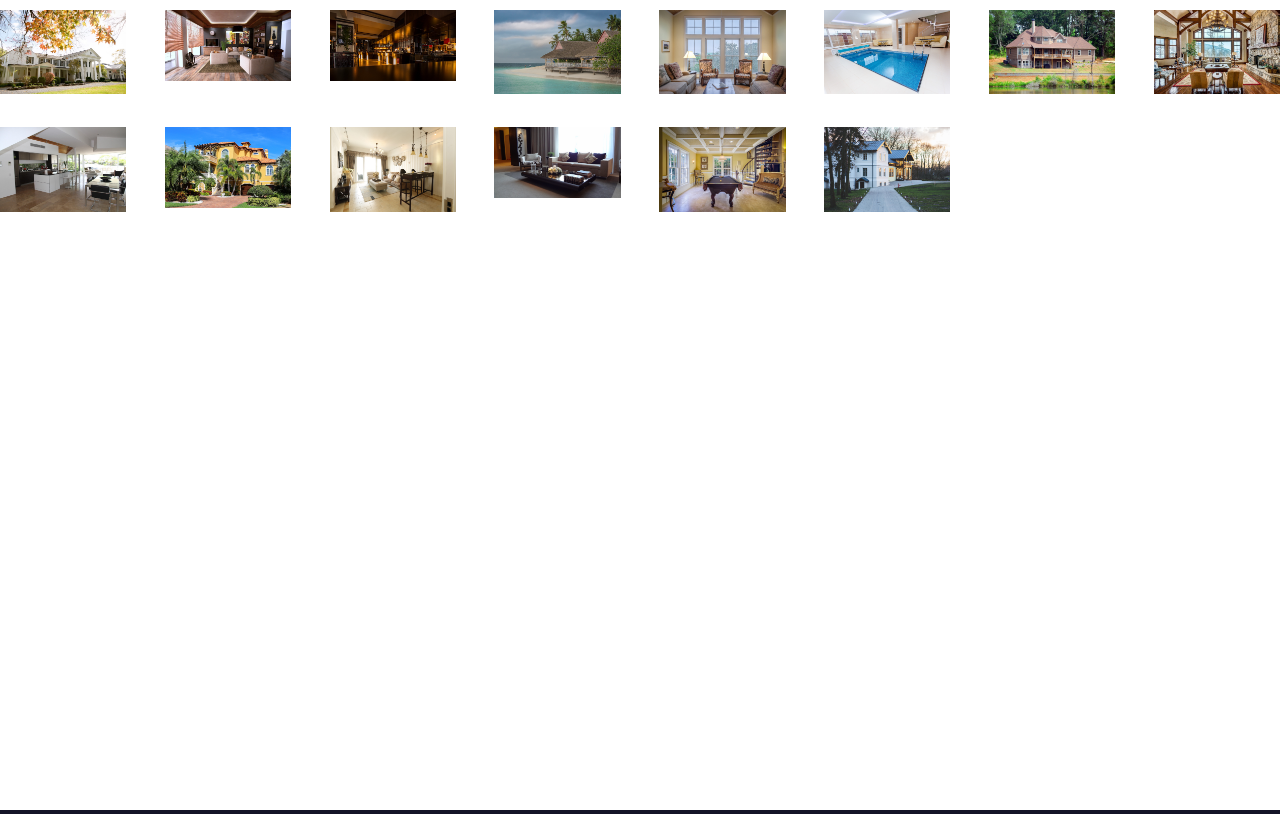
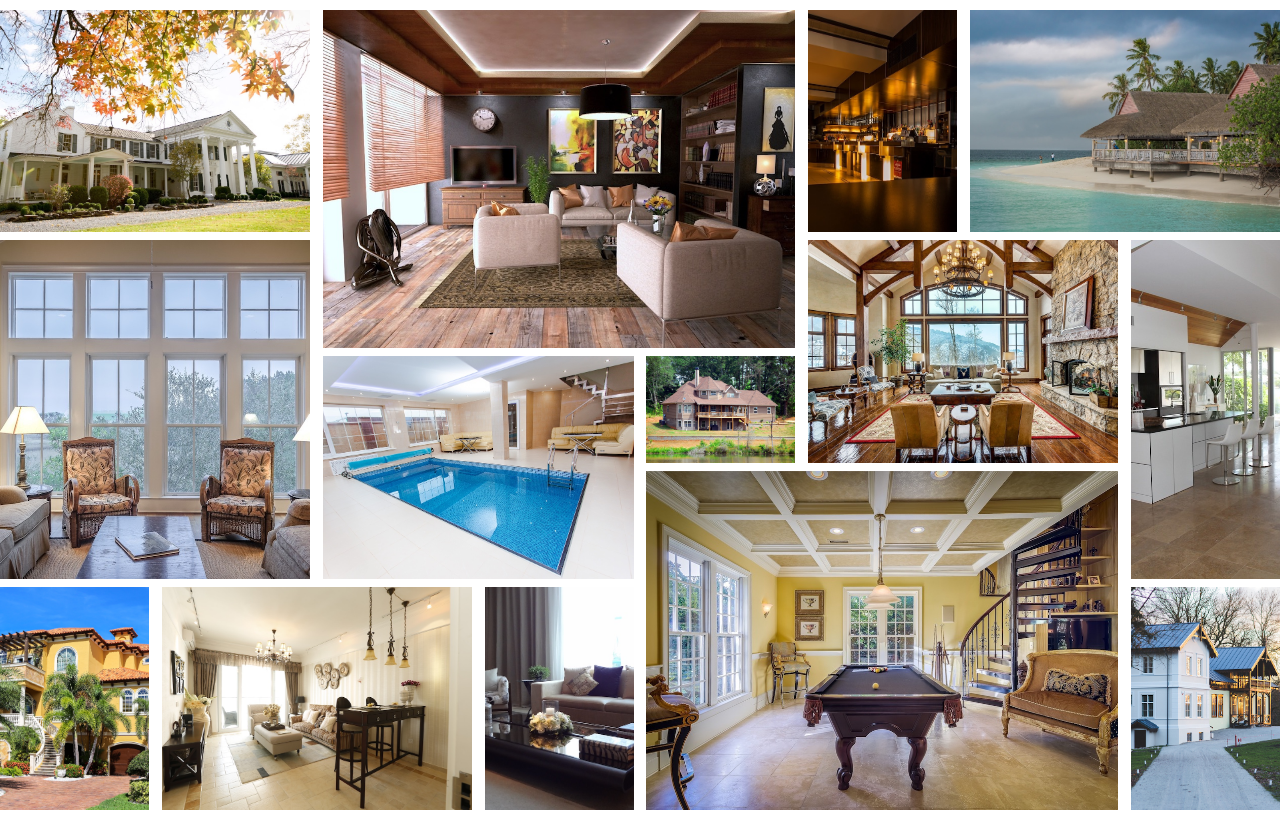
Before and after one commit to XusniddinNarkulov/Magic-Next, a website: page index.html in a window 1280 px wide. Shown: the part 2980-3794 px from the top of the page. Drawn offline with nearby package versions, Linux system fonts and the light colour scheme.

Commit message:
fixed gallery

```diff
--- a/index.html
+++ b/index.html
@@ -218,20 +218,20 @@
     </section>
 
     <section class="gallery">
-      <img src="img/gal-1.jpeg" alt="" />
-      <img src="img/gal-2.jpeg" alt="" />
-      <img src="img/gal-3.jpeg" alt="" />
-      <img src="img/gal-4.jpeg" alt="" />
-      <img src="img/gal-5.jpeg" alt="" />
-      <img src="img/gal-6.jpeg" alt="" />
-      <img src="img/gal-7.jpeg" alt="" />
-      <img src="img/gal-8.jpeg" alt="" />
-      <img src="img/gal-9.jpeg" alt="" />
-      <img src="img/gal-10.jpeg" alt="" />
-      <img src="img/gal-11.jpeg" alt="" />
-      <img src="img/gal-12.jpeg" alt="" />
-      <img src="img/gal-13.jpeg" alt="" />
-      <img src="img/gal-14.jpeg" alt="" />
+      <div><img src="img/gal-1.jpeg" alt="" /></div>
+      <div><img src="img/gal-2.jpeg" alt="" /></div>
+      <div><img src="img/gal-3.jpeg" alt="" /></div>
+      <div><img src="img/gal-4.jpeg" alt="" /></div>
+      <div><img src="img/gal-5.jpeg" alt="" /></div>
+      <div><img src="img/gal-6.jpeg" alt="" /></div>
+      <div><img src="img/gal-7.jpeg" alt="" /></div>
+      <div><img src="img/gal-8.jpeg" alt="" /></div>
+      <div><img src="img/gal-9.jpeg" alt="" /></div>
+      <div><img src="img/gal-10.jpeg" alt="" /></div>
+      <div><img src="img/gal-11.jpeg" alt="" /></div>
+      <div><img src="img/gal-12.jpeg" alt="" /></div>
+      <div><img src="img/gal-13.jpeg" alt="" /></div>
+      <div><img src="img/gal-14.jpeg" alt="" /></div>
     </section>
 
     <footer>
--- a/sass/main.scss
+++ b/sass/main.scss
@@ -329,73 +329,87 @@ b {
   display: grid;
   grid-template-columns: repeat(8, 1fr);
   grid-template-rows: repeat(7, 1fr);
-  gap: 3%;
+  gap: 1%;
   width: 100%;
   height: 100vh;
+  margin-bottom: 5%;
 
   @include mob {
     margin-top: 70%;
   }
 
+  div {
+    background-color: #888;
+    object-fit: cover;
+    // width: 100%;
+    // height: 100%;
+    // object-fit: cover;
+
     img {
       width: 100%;
+      height: 100%;
+      object-fit: cover;
     }
+
     &:nth-child(1) {
-    grid-column: 1/3;
-    grid-row: 1/3;
+      grid-column: 1 / 3;
+      grid-row: 1 / 3;
     }
 
     &:nth-child(2) {
-    grid-column: 3/6;
-    grid-row: 1/4;
+      grid-column: 3 / 6;
+      grid-row: 1 / 4;
     }
     &:nth-child(3) {
-    grid-column: 6/7;
-    grid-row: 1/3;
+      grid-column: 6 / 7;
+      grid-row: 1 / 3;
     }
     &:nth-child(4) {
-    grid-column: 7/9;
-    grid-row: 1/3;
+      grid-column: 7 / 9;
+      grid-row: 1 / 3;
     }
     &:nth-child(5) {
-    grid-column: 1/3;
-    grid-row: 3/6;
+      grid-column: 1 / 3;
+      grid-row: 3 / 6;
     }
     &:nth-child(6) {
-    grid-column: 3/5;
-    grid-row: 4/6;
+      grid-column: 3 / 5;
+      grid-row: 4 / 6;
     }
     &:nth-child(7) {
-    grid-column: 5/6;
-    grid-row: 4/5;
+      // height: 5rem;
+      // width: 10rem;
+      grid-column: 5 / 6;
+      grid-row: 4 / 5;
     }
     &:nth-child(8) {
-    grid-column: 6/8;
-    grid-row: 3/5;
+      grid-column: 6 / 8;
+      grid-row: 3 / 5;
     }
     &:nth-child(9) {
-    grid-column: 8/9;
-    grid-row: 3/6;
+      grid-column: 8 / 9;
+      grid-row: 3 / 6;
     }
     &:nth-child(10) {
-    grid-column: 1/2;
-    grid-row: 6/8;
+      grid-column: 1 / 2;
+      grid-row: 6 / 8;
     }
     &:nth-child(11) {
-    grid-column: 2/4;
-    grid-row: 6/8;
+      grid-column: 2 / 4;
+      grid-row: 6 / 8;
     }
     &:nth-child(12) {
-    grid-column: 4/5;
-    grid-row: 6/8;
+      grid-column: 4 / 5;
+      grid-row: 6 / 8;
     }
     &:nth-child(13) {
-    grid-column: 5/8;
-    grid-row: 5/8;
+      grid-column: 5 / 8;
+      grid-row: 5 / 8;
     }
     &:nth-child(14) {
-    grid-column: 8/9;
-    grid-row: 6/8;
+      grid-column: 8 / 9;
+      grid-row: 6 / 8;
+    }
   }
 }
 
```
Also changed, not shown: css/style.css. Lines whose indentation alone changed are shown as unchanged.
